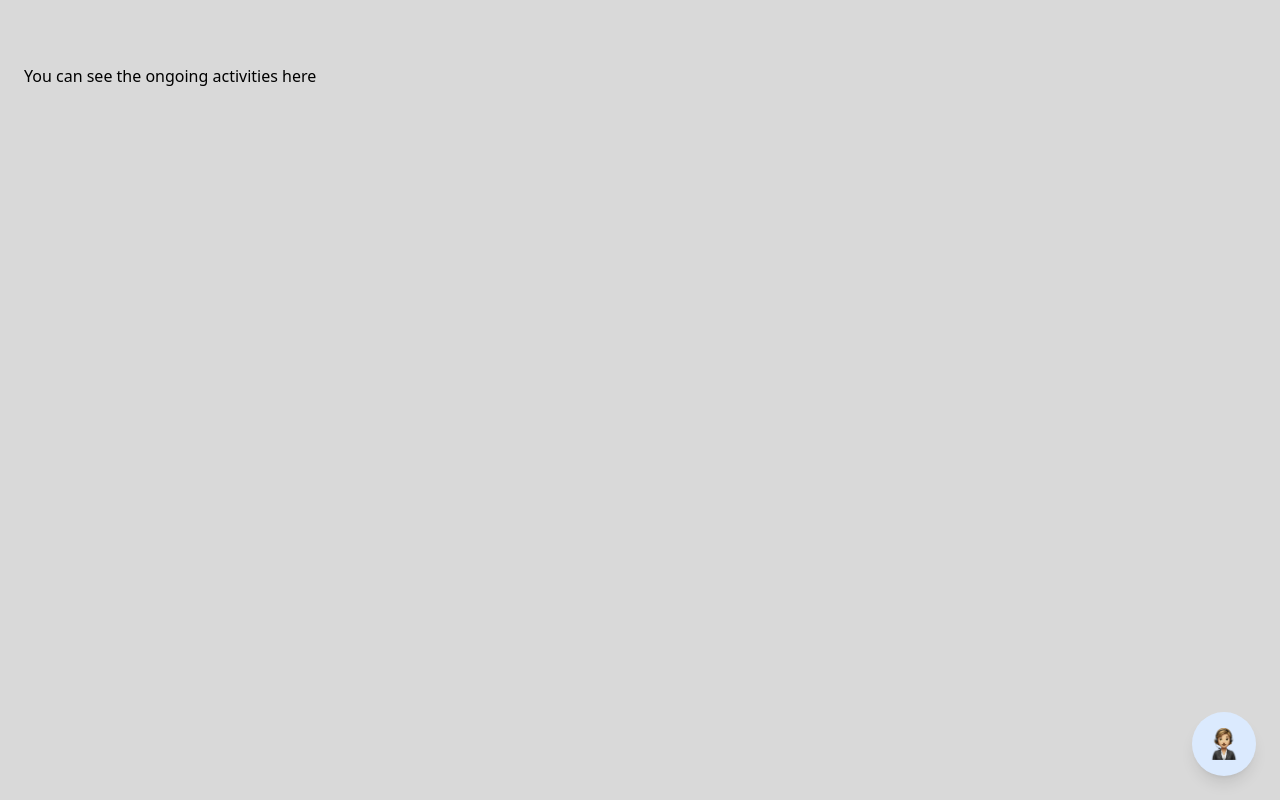
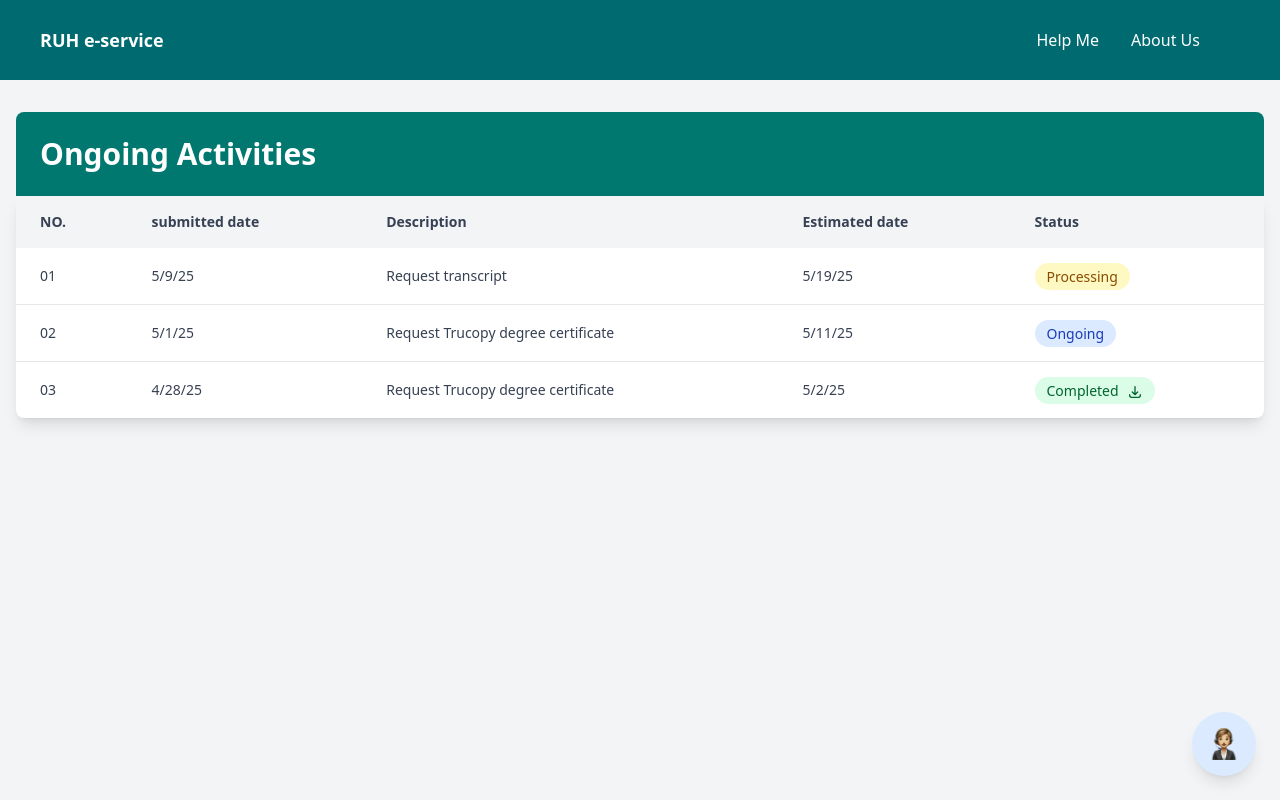
Before and after one commit to DevinManeth/RHU-e-Service, a React (Vite) app in the folder Frontend/: page /OngoingActivities in a window 1280 px wide. Built offline with nearby package versions, Linux system fonts and the light colour scheme.

Commit message:
added admin dashboard and request views

```diff
--- a/Frontend/src/main.jsx
+++ b/Frontend/src/main.jsx
@@ -18,6 +18,7 @@ import AdminDashboard from './pages/AdminDashboard.jsx';
 import Chatbot from './componets/ChatBot.jsx';
 import AboutUs from './pages/AboutUs.jsx';
 import IndustryGraph from "./pages/IndustryGraph";
+import NewRequest from './pages/newRequest.jsx';
 
 createRoot(document.getElementById('root')).render(
   <StrictMode>
@@ -36,7 +37,7 @@ createRoot(document.getElementById('root')).render(
         <Route path="/Truecopy" element={<Truecopy/>} />
         <Route path="/JobOwners" element={<JobOwners/>} />
         <Route path="/IndustryGraph" element={<IndustryGraph/>} />
-
+        <Route path="/newRequest" element={<NewRequest/>} />
       </Routes>
       <Chatbot/>
     </BrowserRouter>
--- a/Frontend/src/pages/AdminDashboard.jsx
+++ b/Frontend/src/pages/AdminDashboard.jsx
@@ -1,8 +1,11 @@
 import React from "react";
 import { MessageCircle } from "lucide-react"; // Notification icon
 import Background from '../assets/adminBackground.jpg';
+import { useState } from 'react';
+import { useNavigate } from 'react-router-dom';
 
 const AdminDashboard = () => {
+  const navigate = useNavigate();
   return (
 
     <div className="min-h-screen relative bg-gray-200">
@@ -29,7 +32,8 @@ const AdminDashboard = () => {
       <main className="flex flex-col items-start space-y-6 px-20 py-16">
         {/* New Requests */}
         <div className="relative">
-          <button className="bg-[#9ACBD0] hover:bg-[#8ABFC4] text-black font-semibold px-6 py-3 rounded w-92 shadow">
+          <button className="bg-[#9ACBD0] hover:bg-[#8ABFC4] text-black font-semibold px-6 py-3 rounded w-92 shadow"
+            onClick={() => navigate('/newRequest')}>
             New Requests
           </button>
           {/* Notification Icon */}
--- a/Frontend/src/pages/OngoingActivities.jsx
+++ b/Frontend/src/pages/OngoingActivities.jsx
@@ -1,30 +1,87 @@
-import Navbar from "../componets/Navbar";
-import Chatbot from "../assets/ai-bot.png";
+import React from 'react';
 import { useNavigate } from 'react-router-dom';
+import Navbar from '../componets/Navbar';
 
-function OngoingActivities(){
-      const navigate = useNavigate();
+const OngoingActivities = () => {
+  // Sample data - this will later come from your backend
+  const activities = [
+    {
+      id: '01',
+      submittedDate: '5/9/25',
+      description: 'Request transcript',
+      estimatedDate: '5/19/25',
+      status: 'Processing'
+    },
+    {
+      id: '02',
+      submittedDate: '5/1/25',
+      description: 'Request Trucopy degree certificate',
+      estimatedDate: '5/11/25',
+      status: 'Ongoing'
+    },
+    {
+      id: '03',
+      submittedDate: '4/28/25',
+      description: 'Request Trucopy degree certificate',
+      estimatedDate: '5/2/25',
+      status: 'Completed'
+    }
+  ];
 
-    return (
-        <>
-        {/* <Navbar/> */}
+  return (
+    <div className="min-h-screen bg-gray-100">
+      <Navbar />
 
-      {/* Buttons */}
-      <div className="flex flex-col gap-6 pt-16 h-screen px-6 bg-[#D9D9D9]"  >
-        {/* <button className="bg-[#9ACBD0] hover:bg-[#8ABFC4] text-black font-semibold px-6 py-3 rounded w-92 shadow">
-          Ongoing Activities
-        </button> */}
+      {/* Main Content */}
+      <div className="container mx-auto px-4 py-8">
+        <div className="bg-teal-700 p-6 rounded-t-lg">
+          <h1 className="text-3xl font-bold text-white">Ongoing Activities</h1>
+        </div>
 
-        <p>You can see the ongoing activities here</p>
+        {/* Table */}
+        <div className="bg-white rounded-b-lg shadow-lg overflow-hidden">
+          <div className="overflow-x-auto">
+            <table className="w-full">
+              <thead className="bg-gray-100">
+                <tr>
+                  <th className="px-6 py-4 text-left text-sm font-semibold text-gray-700">NO.</th>
+                  <th className="px-6 py-4 text-left text-sm font-semibold text-gray-700">submitted date</th>
+                  <th className="px-6 py-4 text-left text-sm font-semibold text-gray-700">Description</th>
+                  <th className="px-6 py-4 text-left text-sm font-semibold text-gray-700">Estimated date</th>
+                  <th className="px-6 py-4 text-left text-sm font-semibold text-gray-700">Status</th>
+                </tr>
+              </thead>
+              <tbody className="divide-y divide-gray-200">
+                {activities.map((activity) => (
+                  <tr key={activity.id} className="hover:bg-gray-50">
+                    <td className="px-6 py-4 text-sm text-gray-700">{activity.id}</td>
+                    <td className="px-6 py-4 text-sm text-gray-700">{activity.submittedDate}</td>
+                    <td className="px-6 py-4 text-sm text-gray-700">{activity.description}</td>
+                    <td className="px-6 py-4 text-sm text-gray-700">{activity.estimatedDate}</td>
+                    <td className="px-6 py-4">
+                      <span className={`px-3 py-1 rounded-full text-sm font-medium
+                        ${activity.status === 'Completed' ? 'bg-green-100 text-green-800' :
+                          activity.status === 'Processing' ? 'bg-yellow-100 text-yellow-800' :
+                          'bg-blue-100 text-blue-800'}`}>
+                        {activity.status}
+                        {activity.status === 'Completed' && (
+                          <button className="ml-2">
+                            <svg xmlns="http://www.w3.org/2000/svg" className="h-4 w-4 inline" fill="none" viewBox="0 0 24 24" stroke="currentColor">
+                              <path strokeLinecap="round" strokeLinejoin="round" strokeWidth={2} d="M4 16v1a3 3 0 003 3h10a3 3 0 003-3v-1m-4-4l-4 4m0 0l-4-4m4 4V4" />
+                            </svg>
+                          </button>
+                        )}
+                      </span>
+                    </td>
+                  </tr>
+                ))}
+              </tbody>
+            </table>
+          </div>
+        </div>
+      </div>
+    </div>
+  );
+};
 
-
-
-
-
-      </div>
-
-
-        </>
-    );
-}
 export default OngoingActivities;
--- /dev/null
+++ b/Frontend/src/pages/newRequest.jsx
@@ -0,0 +1,99 @@
+import React from 'react';
+import { useNavigate } from 'react-router-dom';
+import Navbar from '../componets/Navbar';
+
+const NewRequest = () => {
+  const navigate = useNavigate();
+
+  // Sample data - will be replaced with backend data later
+  const requests = [
+    {
+      id: '01',
+      submittedDate: '4/28/25',
+      description: 'Request Trucopy degree certificate',
+    },
+    {
+      id: '02',
+      submittedDate: '5/1/25',
+      description: 'Request Trucopy degree certificate',
+    },
+    {
+      id: '03',
+      submittedDate: '5/9/25',
+      description: 'Request transcript',
+    },
+  ];
+
+  const handleViewForm = (id) => {
+    // Will handle viewing the form
+    console.log('Viewing form for request:', id);
+  };
+
+  const handleProcess = (id) => {
+    // Will handle processing the request
+    console.log('Processing request:', id);
+  };
+
+  return (
+    <div className="min-h-screen bg-gray-100">
+      <header className="bg-teal-800 text-white px-8 py-4 flex justify-between items-center">
+        <h1 className="text-xl font-bold ">RUH e-Service</h1>
+        <nav className="space-x-6">
+          <a href="#" className="hover:cursor-pointer">Help Me</a>
+          <a href="#" className="hover:cursor-pointer">About Us</a>
+        </nav>
+      </header>
+
+      {/* Main Content */}
+      <div className="container mx-auto px-4 py-8">
+        <div className="bg-teal-700 p-6 rounded-t-lg">
+          <h1 className="text-3xl font-bold text-white">Requests</h1>
+        </div>
+
+        {/* Table */}
+        <div className="bg-white rounded-b-lg shadow-lg overflow-hidden">
+          <div className="overflow-x-auto">
+            <table className="w-full">
+              <thead className="bg-gray-100">
+                <tr>
+                  <th className="px-6 py-4 text-left text-sm font-semibold text-gray-700">NO.</th>
+                  <th className="px-6 py-4 text-left text-sm font-semibold text-gray-700">submitted date</th>
+                  <th className="px-6 py-4 text-left text-sm font-semibold text-gray-700">Description</th>
+                  <th className="px-6 py-4 text-left text-sm font-semibold text-gray-700">View</th>
+                  <th className="px-6 py-4 text-left text-sm font-semibold text-gray-700">Click</th>
+                </tr>
+              </thead>
+              <tbody className="divide-y divide-gray-200">
+                {requests.map((request) => (
+                  <tr key={request.id} className="hover:bg-gray-50">
+                    <td className="px-6 py-4 text-sm text-gray-700">{request.id}</td>
+                    <td className="px-6 py-4 text-sm text-gray-700">{request.submittedDate}</td>
+                    <td className="px-6 py-4 text-sm text-gray-700">{request.description}</td>
+                    <td className="px-6 py-4">
+                      <button
+                        onClick={() => handleViewForm(request.id)}
+                        className="bg-teal-100 text-teal-700 px-4 py-2 rounded-md text-sm font-medium hover:bg-teal-200 transition-colors"
+                      >
+                        view form
+                      </button>
+                    </td>
+                    <td className="px-6 py-4">
+                      <button
+                        onClick={() => handleProcess(request.id)}
+                        className="bg-teal-600 text-white px-4 py-2 rounded-md text-sm font-medium hover:bg-teal-700 transition-colors"
+                      >
+                        Process
+                      </button>
+                    </td>
+                  </tr>
+                ))}
+              </tbody>
+            </table>
+          </div>
+        </div>
+      </div>
+    </div>
+  );
+};
+
+export default NewRequest;
```
Also changed, not shown: 2 other files (tests, documents, lock files or other folders).
